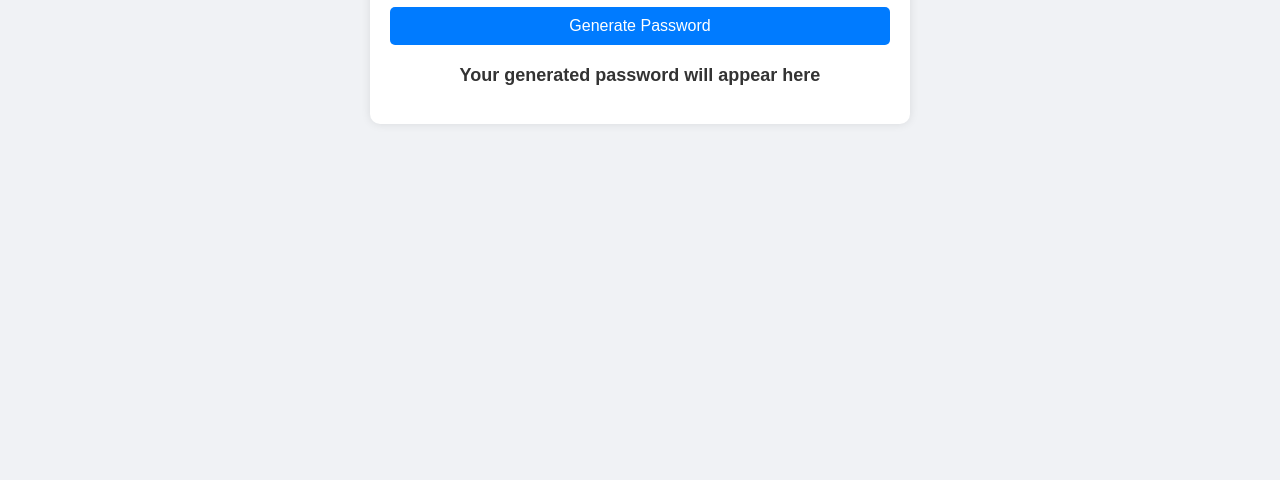
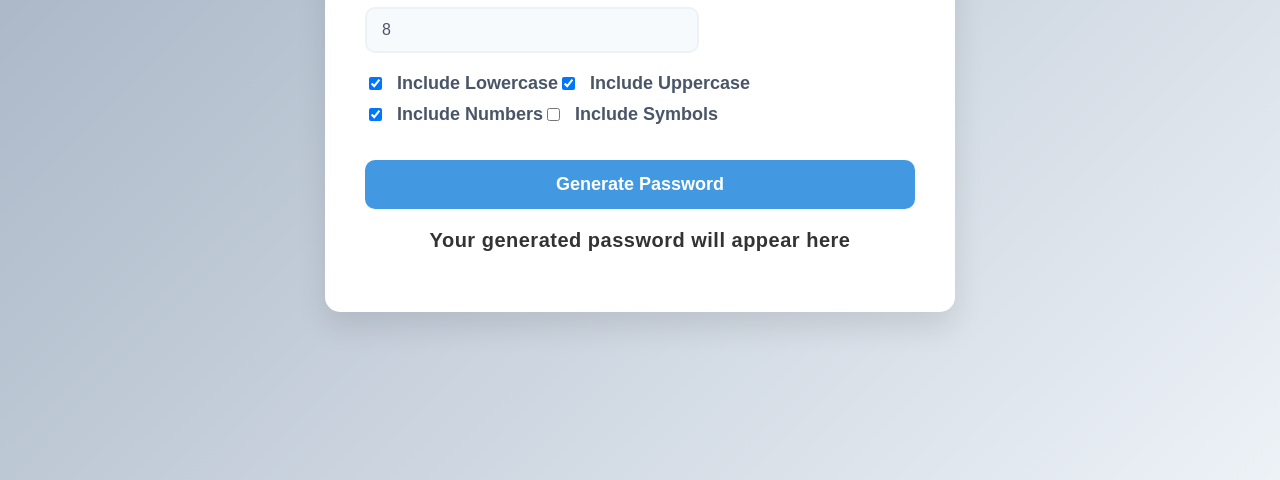
Before and after one commit to desitii1/Password_Generator, a plain HTML site: page passwordGenerator.html in a window 1280 px wide. Shown: the part 320-800 px from the top of the page. Drawn offline with Linux system fonts and the light colour scheme.

Commit message:
make some changes to make it visualy appealing

```diff
--- a/passwordGenerator.css
+++ b/passwordGenerator.css
@@ -1,57 +1,123 @@
+/* General body styling */
 body {
-    font-family: Arial, sans-serif;
-    background-color: #f0f2f5;
+    font-family: 'Montserrat', sans-serif;
+    background-color: #f7fafc;
     margin: 0;
     padding: 0;
+    color: #2d3748;
+    display: flex;
+    justify-content: center;
+    align-items: center;
+    height: 100vh;
+    box-sizing: border-box;
+    background: linear-gradient(135deg, #a0aec0, #edf2f7);
 }
 
+/* Container to hold content */
 .container {
-    max-width: 500px;
-    margin: 50px auto;
-    padding: 20px;
-    background-color: white;
-    border-radius: 10px;
-    box-shadow: 0 0 10px rgba(0, 0, 0, 0.1);
+    max-width: 550px;
+    width: 100%;
+    padding: 40px;
+    background: #ffffff;
+    border-radius: 15px;
+    box-shadow: 0 15px 30px rgba(0, 0, 0, 0.1);
+    transition: transform 0.3s ease, box-shadow 0.3s ease;
+    animation: zoomIn 0.5s ease-out;
 }
 
+.container:hover {
+    transform: scale(1.05);
+    box-shadow: 0 20px 50px rgba(0, 0, 0, 0.15);
+}
+
+/* Heading style */
 h1 {
     text-align: center;
-    margin-bottom: 20px;
+    color: #2b6cb0;
+    font-size: 32px;
+    letter-spacing: 1.5px;
+    margin-bottom: 30px;
+    font-weight: 700;
+    text-transform: uppercase;
 }
 
+/* Label style */
 label {
-    font-size: 16px;
+    font-size: 18px;
+    font-weight: 600;
+    color: #4a5568;
+    margin-bottom: 10px;
     display: block;
-    margin-bottom: 10px;
+    text-transform: capitalize;
 }
 
-input[type="number"], input[type="checkbox"] {
-    margin-right: 10px;
+/* Input styling */
+input[type="number"] {
+    width: 100%;
+    max-width: 300px; /* Added max-width to prevent stretching */
+    padding: 12px 15px;
+    font-size: 16px;
+    margin-bottom: 20px;
+    border-radius: 10px;
+    border: 2px solid #edf2f7;
+    background-color: #f7fafc;
+    color: #4a5568;
+    outline: none;
+    transition: border-color 0.3s ease, background-color 0.3s ease;
 }
 
+/* Align checkboxes with labels */
 .checkbox-group {
-    margin-bottom: 20px;
+    margin-bottom: 25px;
+    display: flex;
+    flex-wrap: wrap;
+    align-items: center;
 }
 
+.checkbox-group input[type="checkbox"] {
+    margin-right: 10px;
+    margin-top: 0;
+    vertical-align: middle;
+    transform: translateY(1px); /* Fine-tune alignment */
+}
+
+/* Button styling */
 button {
     width: 100%;
-    padding: 10px;
-    font-size: 16px;
-    background-color: #007bff;
+    padding: 14px;
+    font-size: 18px;
+    background-color: #4299e1;
     color: white;
     border: none;
-    border-radius: 5px;
+    border-radius: 10px;
     cursor: pointer;
+    transition: background-color 0.3s ease, transform 0.3s ease;
+    font-weight: 600;
 }
 
 button:hover {
-    background-color: #0056b3;
+    background-color: #3182ce;
+    transform: translateY(-2px);
 }
 
+/* Password display text styling */
 .password-display {
     margin-top: 20px;
     text-align: center;
-    font-size: 18px;
+    font-size: 20px;
     font-weight: bold;
     color: #333;
+    letter-spacing: 0.5px;
 }
+
+/* Animations */
+@keyframes zoomIn {
+    from {
+        opacity: 0;
+        transform: scale(0.8);
+    }
+    to {
+        opacity: 1;
+        transform: scale(1);
+    }
+}
```
Also changed, not shown: passwordGenerator.html (+1 -0 lines).
